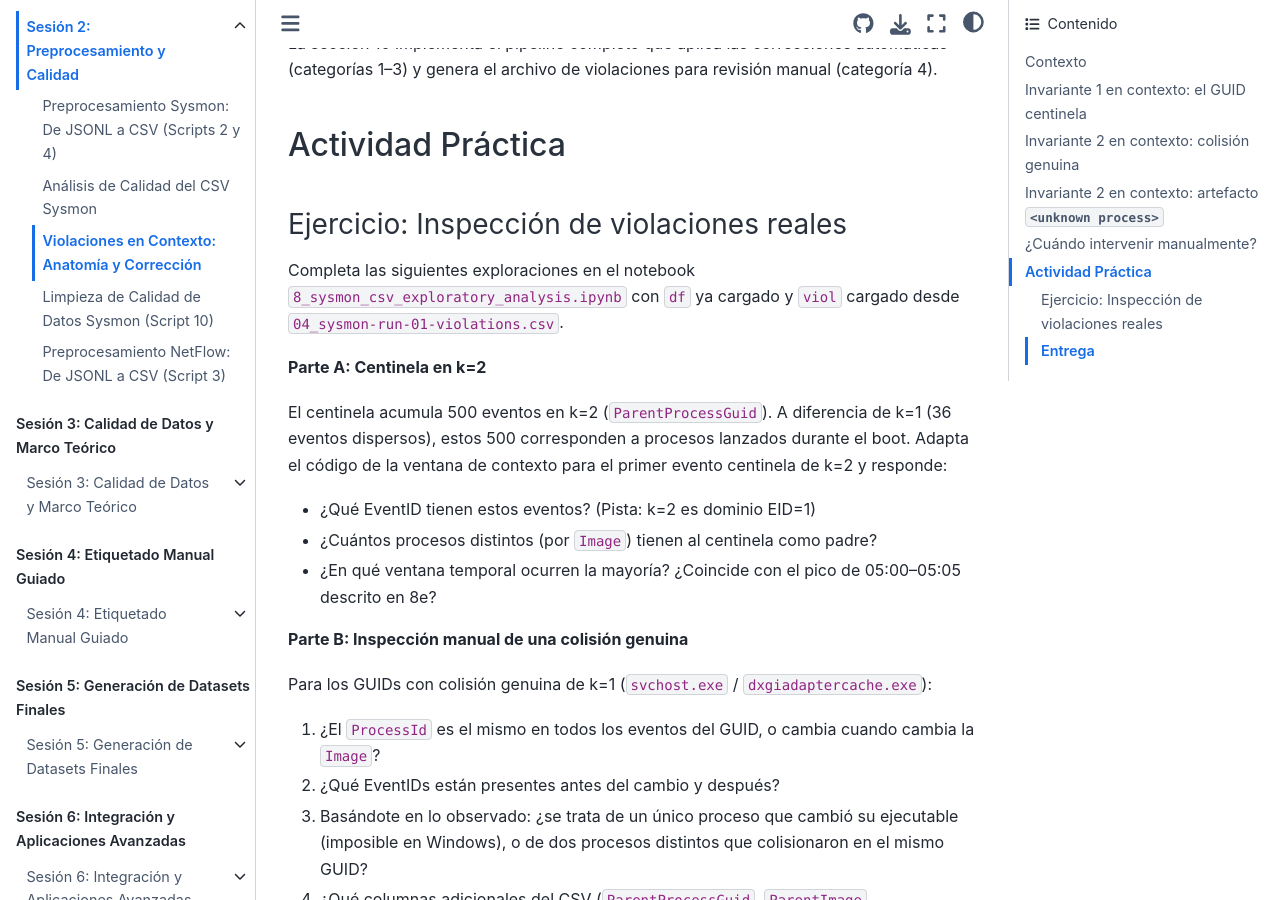
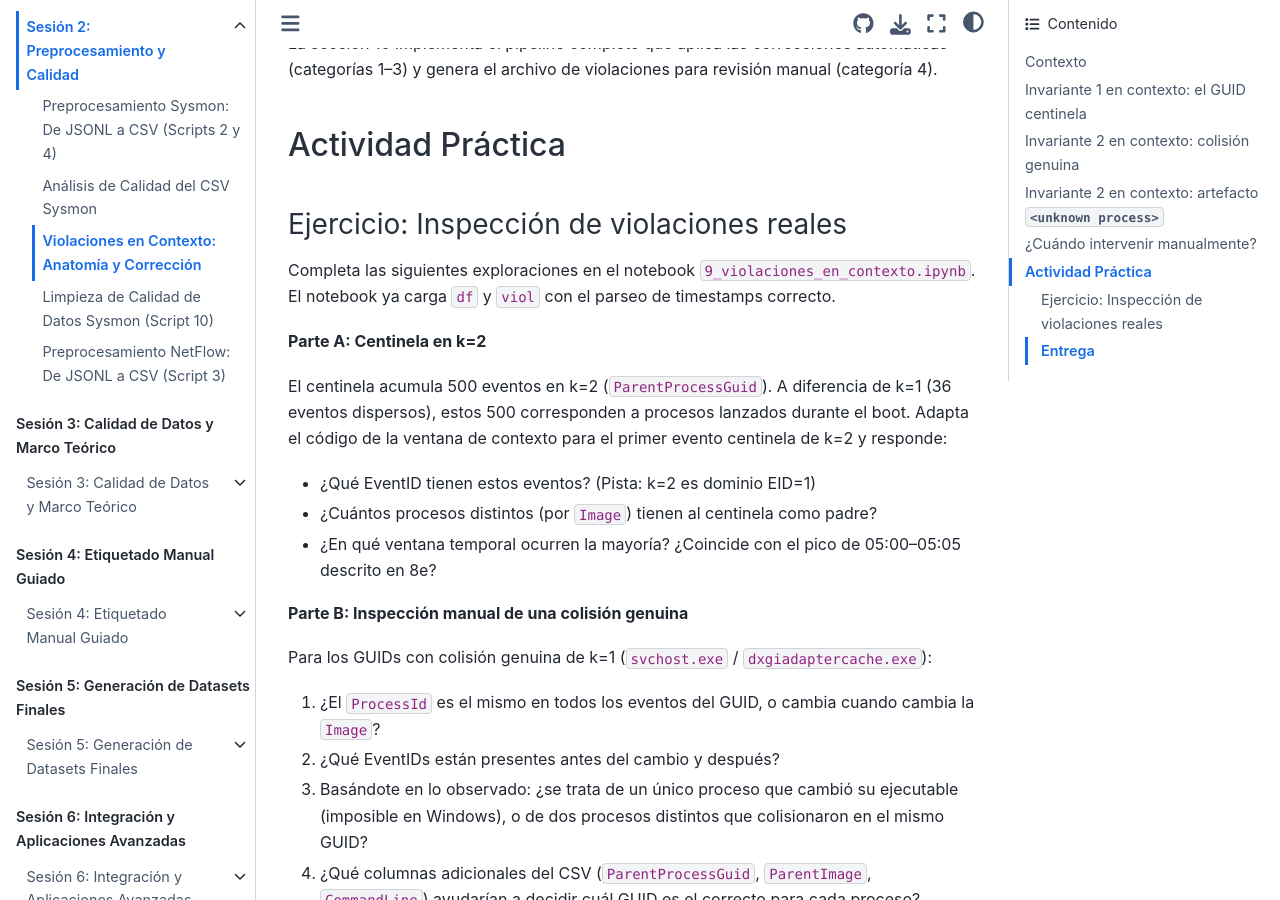
Before and after one commit to ollerenac/curso2026, a Jupyter Book: the page built from sesion-2/9-violaciones-en-contexto.md, in a window 1280 px wide and 900 px high, scrolled down 4388 px. Built offline with Jupyter Book 1.0.4 settings and Sphinx 7.4.7 and the Sphinx Book theme 1.1.4, drawn with Linux system fonts in a browser that asks for light colours.

Commit message:
feat(sesion-2/9): add notebook 9_violaciones_en_contexto.ipynb
Notebook ejecutable para la sección 9 con:
- Carga de df (02_sysmon-run-01.csv) y viol (04_sysmon-run-01-violations.csv)
  con parseo correcto de timestamps sentinela negativos
- Visualización centinela k=1: estadísticas + ventana ±15 eventos
- Ciclo de vida completo del GUID con colisión genuina svchost/dxgiadaptercache
- Ventana alrededor del cambio de Image en la colisión genuina
- Patrón <unknown process>: cronología del primer GUID afectado
- Ejercicio A: scaffold centinela k=2 (TODOs para el estudiante)
- Ejercicio B: scaffold inspección colisión genuina guid_2 (TODOs)
- Ejercicio C: función fix_unknown_process lista + caso límite TODO

Actualiza 9-violaciones-en-contexto.md para referenciar el nuevo notebook.

Co-Authored-By: Claude Sonnet 4.6 <noreply@anthropic.com>

```diff
--- a/sesion-2/9-violaciones-en-contexto.md
+++ b/sesion-2/9-violaciones-en-contexto.md
@@ -167,7 +167,7 @@ La sección 10 implementa el pipeline completo que aplica las correcciones autom
 
 ### Ejercicio: Inspección de violaciones reales
 
-Completa las siguientes exploraciones en el notebook `8_sysmon_csv_exploratory_analysis.ipynb` con `df` ya cargado y `viol` cargado desde `04_sysmon-run-01-violations.csv`.
+Completa las siguientes exploraciones en el notebook `9_violaciones_en_contexto.ipynb`. El notebook ya carga `df` y `viol` con el parseo de timestamps correcto.
 
 **Parte A: Centinela en k=2**
 
```
Also changed, not shown: 1 other file.
